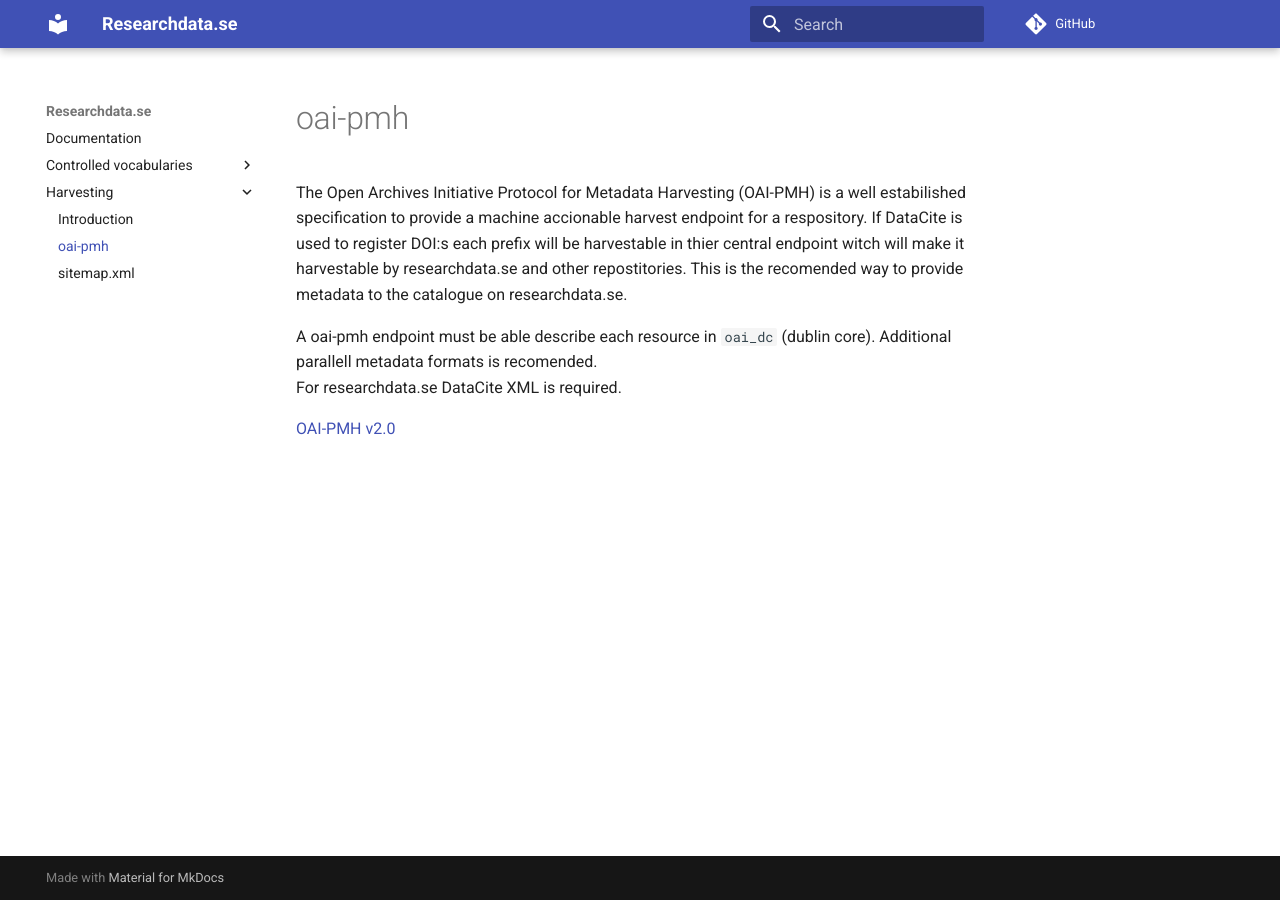
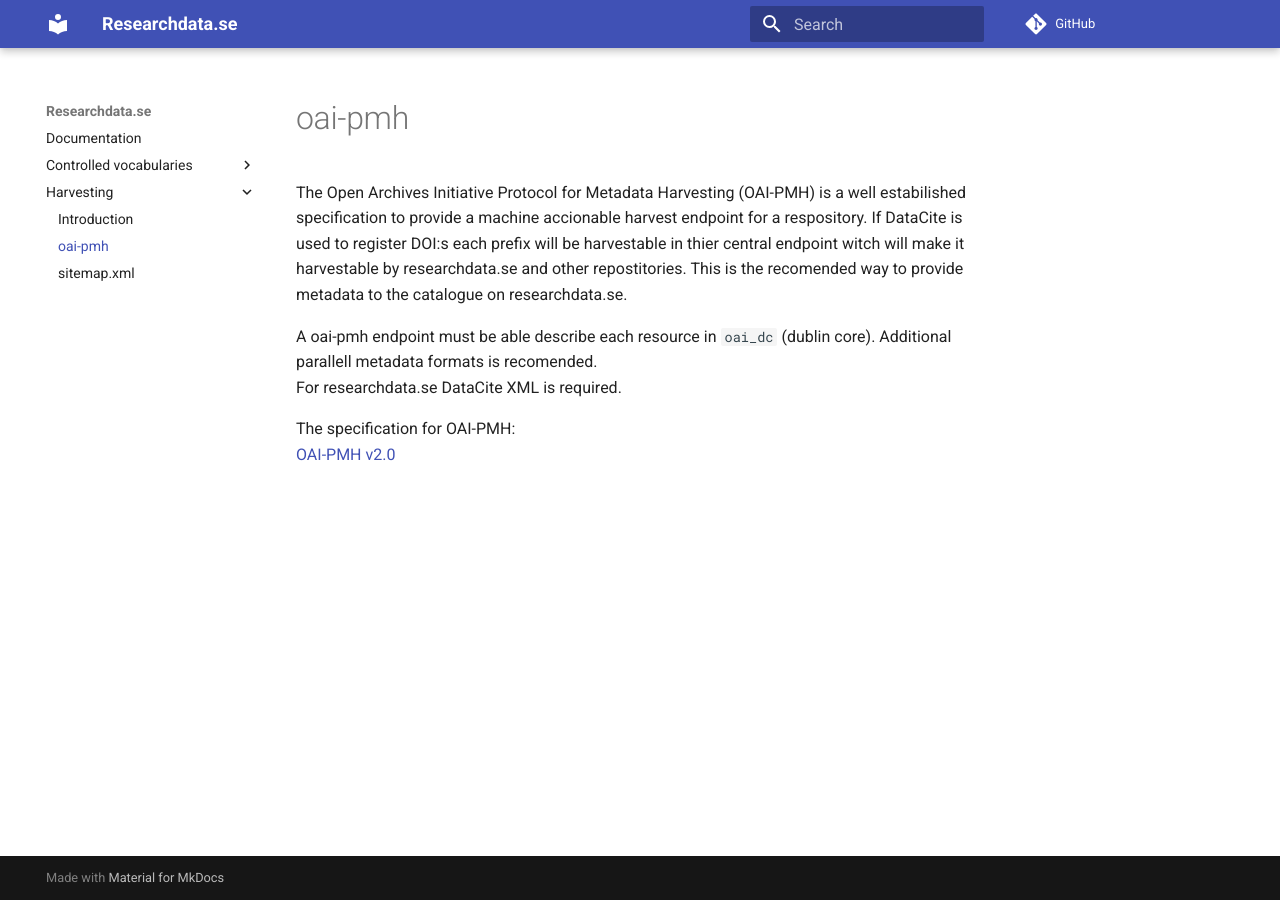
Before and after one commit to researchdata-se/docs.researchdata.se, an MkDocs documentation site: the page built from docs/harvesting/oai-pmh.md, in a window 1280 px wide. Built offline with MkDocs 1.6.1 and Material for MkDocs 9.7.7, drawn with Linux system fonts in a browser that asks for light colours; comment, search, counter and statistics services are not loaded.

Commit message:
Update oai-pmh.md

```diff
--- a/docs/harvesting/oai-pmh.md
+++ b/docs/harvesting/oai-pmh.md
@@ -6,4 +6,5 @@
 A oai-pmh endpoint must be able describe each resource in `oai_dc` (dublin core). Additional parallell metadata formats is recomended.
 For researchdata.se DataCite XML is required.
 
+The specification for OAI-PMH:
 [OAI-PMH v2.0](http://www.openarchives.org/OAI/openarchivesprotocol.html)
```
